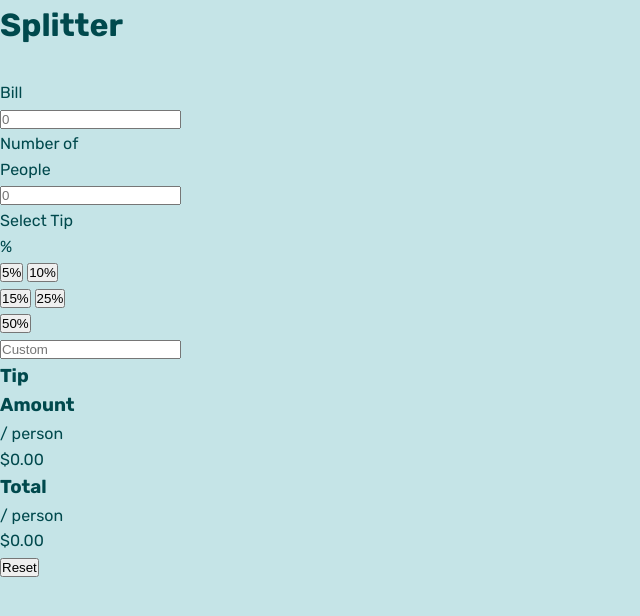
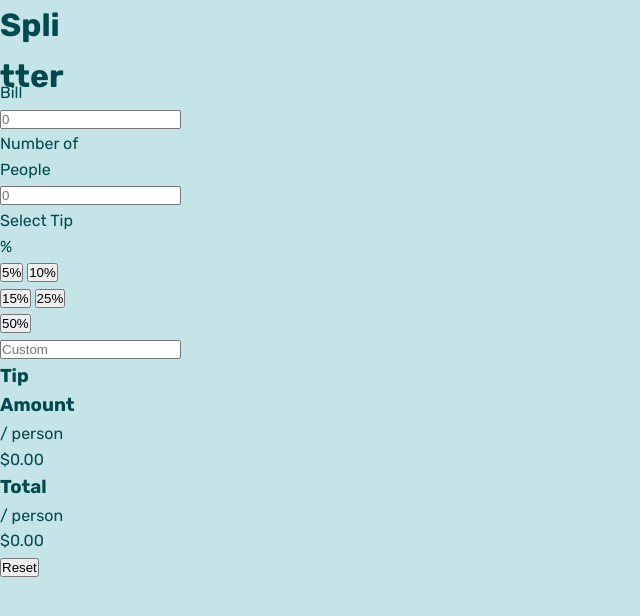
Before and after one commit to Have-Samuel/tip-calculator-app, a plain HTML site: page index.html in a window 1280 px wide. Shown: the top 616 px of the page, without its empty margins (0-640 px from the left). Drawn offline with Linux system fonts and the light colour scheme.

Commit message:
Adding a break proprety

```diff
--- a/index.html
+++ b/index.html
@@ -13,7 +13,7 @@
 </head>
 <body>
   <header>
-    <h1>Splitter</h1>
+    <h1>Spli<br>tter</h1>
   </header>
   <main>
     <section class="calculator">
```
